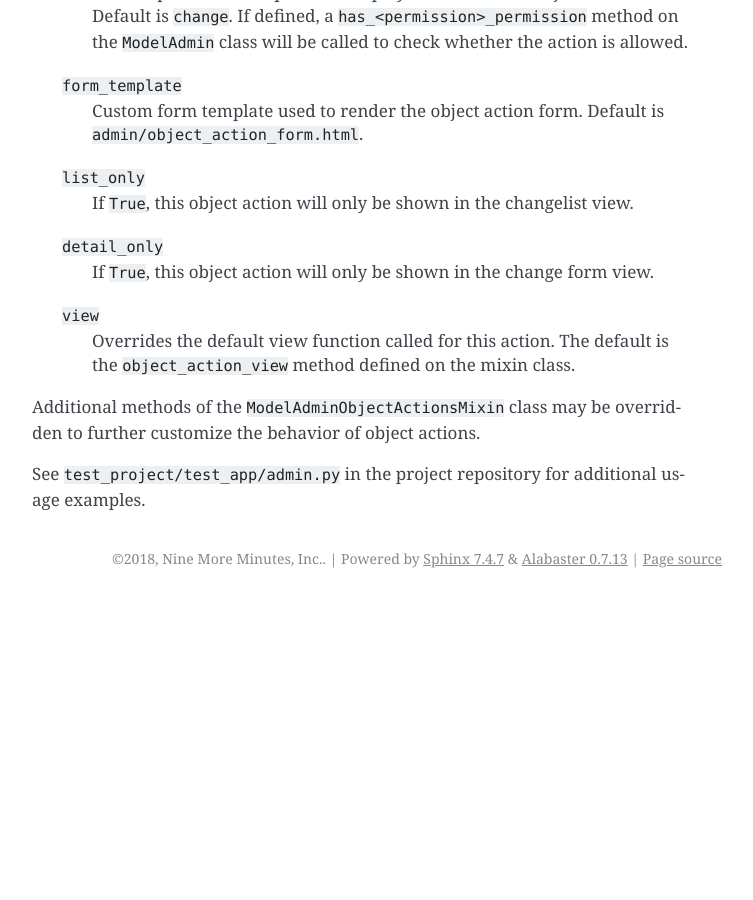
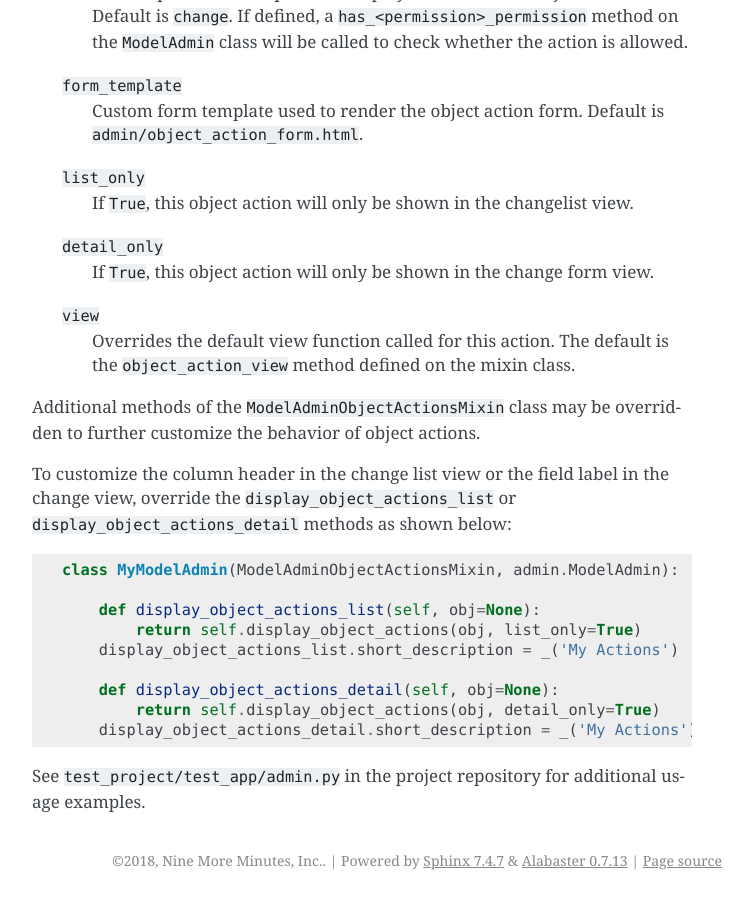
Before and after one commit to ninemoreminutes/django-admin-object-actions, a Sphinx documentation site: the page built from docs/index.rst, in a window 1280 px wide and 900 px high, scrolled down 3713 px. Shown: the whole window, without its empty margins (388-1141 px from the left). Built offline with Sphinx 7.4.7, drawn with Linux system fonts in a browser that asks for light colours; before the commit the page ends 4311 px from its top, so only the background shows below that.

Commit message:
Add example code to address #4.

```diff
--- a/docs/index.rst
+++ b/docs/index.rst
@@ -190,5 +190,19 @@ may define additional fields customize the action's behavior:
 Additional methods of the ``ModelAdminObjectActionsMixin`` class may be
 overridden to further customize the behavior of object actions.
 
+To customize the column header in the change list view or the field label in the
+change view, override the ``display_object_actions_list`` or
+``display_object_actions_detail`` methods as shown below::
+
+    class MyModelAdmin(ModelAdminObjectActionsMixin, admin.ModelAdmin):
+
+        def display_object_actions_list(self, obj=None):
+            return self.display_object_actions(obj, list_only=True)
+        display_object_actions_list.short_description = _('My Actions')
+
+        def display_object_actions_detail(self, obj=None):
+            return self.display_object_actions(obj, detail_only=True)
+        display_object_actions_detail.short_description = _('My Actions')
+
 See ``test_project/test_app/admin.py`` in the project repository for additional
 usage examples.
```
